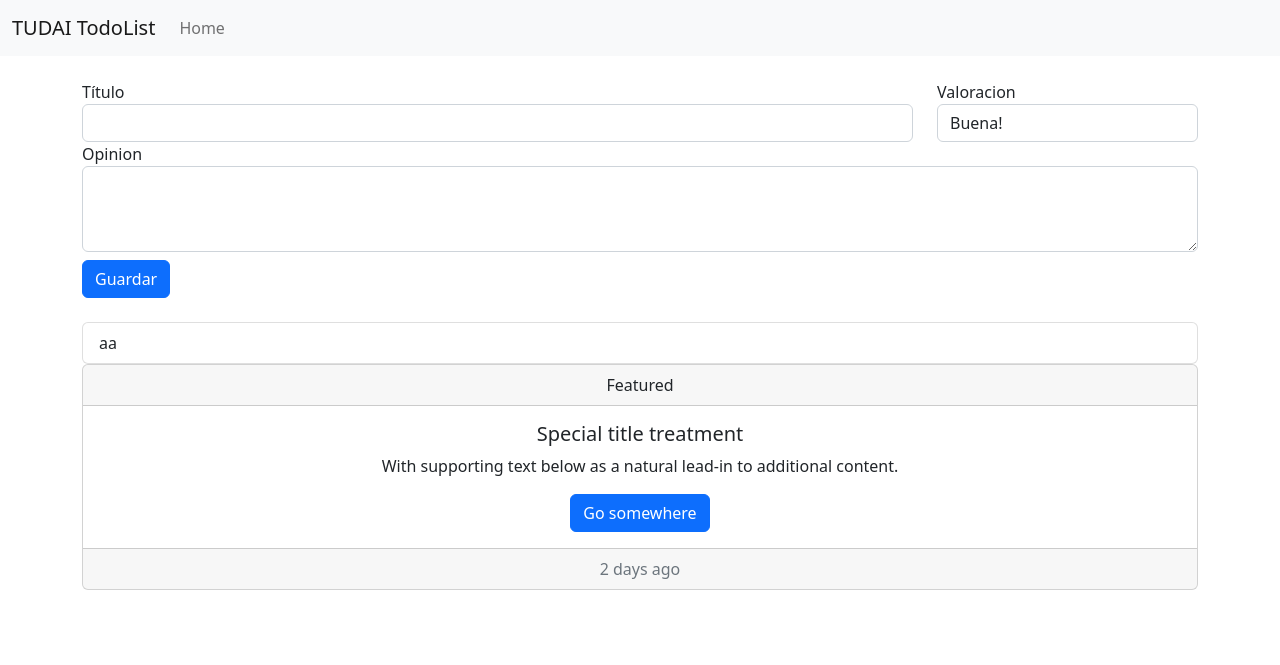
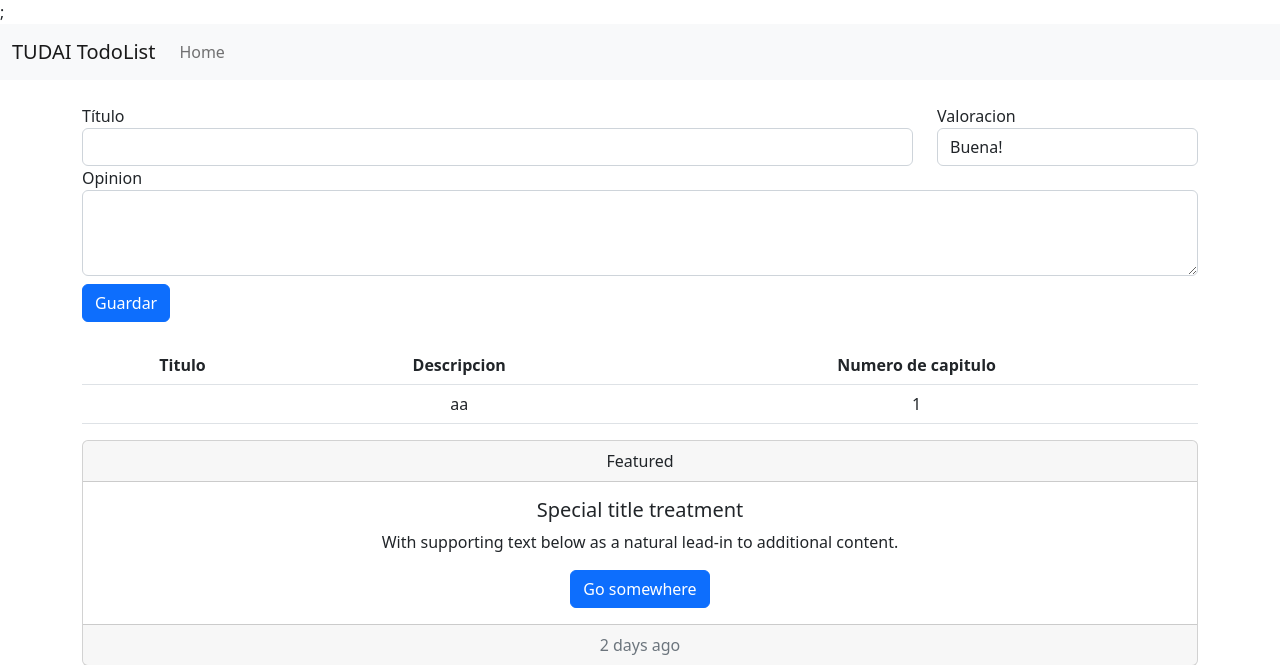
Before and after one commit to Lautaroscu/ABM_PHP_MYSQL, a PHP site: page / in a window 1280 px wide. Shown: the top 665 px of the page. Run offline with PHP 8.4, Linux system fonts and the light colour scheme; data comes from the database, SQL or seed files in the repository; data that the repository does not hold is empty.

Commit message:
muestra base de datos en html

```diff
--- a/app/models/chapter.model.php
+++ b/app/models/chapter.model.php
@@ -12,10 +12,5 @@
             $chapters = $query->fetchAll(PDO::FETCH_OBJ) ; //devuelve array de objetos
             return $chapters ;
         }
-        function addDescription($description , $valoration){
-           $query =  $this->db->prepare('INSERT INTO capitulos(descripcion , valoracion) VALUES (? , ?)') ;
-            $query->execute([$description , $valoration]) ;
-            return $this->db->lastInsertId() ;
 
-        }
     }
--- a/app/views/chapter.view.php
+++ b/app/views/chapter.view.php
@@ -3,15 +3,25 @@ class ChapterView{
     function showChapter($chapters){
         include_once('templates/header.php') ;
         include_once('templates/form_alta.php') ;
-        echo '<ul class=list-group>' ;
-        foreach($chapters as $chapter){
-            echo "<li class=list-group-item d-flex justify-content-between align-items-center>
-            <span>$chapter->titulo </span>
-        </li>" ;
-        }
+    ?>
 
-        echo '</ul>' ;
-        include_once ('templates/footer.php') ;
+        <table class="table">
+                    <thead>
+                            <th>Titulo</th>
+                            <th>Descripcion</th>
+                            <th>Numero de capitulo</th>
+                    </thead>
+                    <?php foreach($chapters as $chapter){?>
+                    <tbody>
 
+                        <tr>
+                            <td><b><?php echo $chapter->titulo_cap?></b></td>
+                                <td><?php echo $chapter->descripcion ?></td>
+                                <td><?php echo $chapter->numero_cap ?></td>
+                        </tr>
+                    </tbody>
+                    <?php }?>
+        </table>
+       <?php include_once ('templates/footer.php') ;
     }
-}
+}?> ;
--- /dev/null
+++ b/estilos/estilos.css
@@ -0,0 +1,6 @@
+.table{
+    text-align: center;
+}
+.title{
+    font-weight: bold;
+}
--- a/templates/header.php
+++ b/templates/header.php
@@ -9,7 +9,7 @@
     <meta name="viewport" content="width=device-width, initial-scale=1.0">
     <title>Document</title>
     <link href="https://cdn.jsdelivr.net/npm/bootstrap@5.2.0/dist/css/bootstrap.min.css" rel="stylesheet" integrity="sha384-gH2yIJqKdNHPEq0n4Mqa/HGKIhSkIHeL5AyhkYV8i59U5AR6csBvApHHNl/vI1Bx" crossorigin="anonymous">
-
+     <link rel="stylesheet" href="estilos/estilos.css">
 </head>
 <body>
 <header>
```
